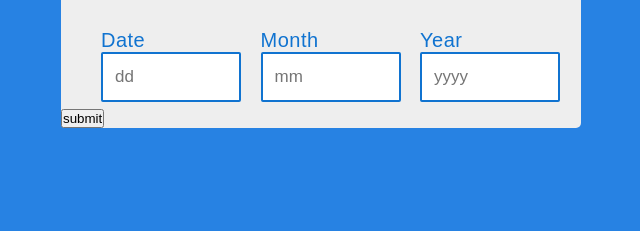
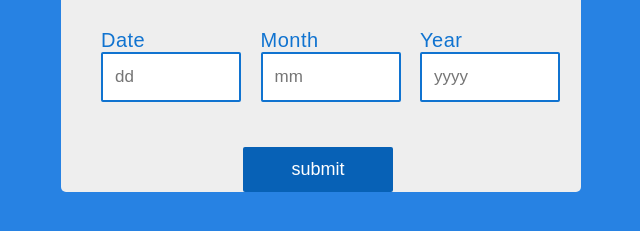
Before and after one commit to MFaizanali2/Age-Calculator, a plain HTML site: page index.html in a window 1280 px wide. Shown: the part 157-388 px from the top of the page, without its empty margins (319-959 px from the left). Drawn offline with Linux system fonts and the light colour scheme.

Commit message:
Update style.css

```diff
--- a/style.css
+++ b/style.css
@@ -71,3 +71,20 @@ input[type=text]:focus{
     background: #ffffff;
     border: 2px solid orange;
 }
+input[type=button]{
+    width: 150px;
+    margin-left: 35%;
+    margin-top: 40px;
+    outline: none;
+    border: none;
+    border-radius: 2px;
+    cursor: pointer;
+    background: #0761b6;
+    color: white;
+    padding: 12px 16px;
+    font-size: 18px;
+}
+input[input=button]:hover{
+    background: #0761b6;
+    color: white;
+}
```
